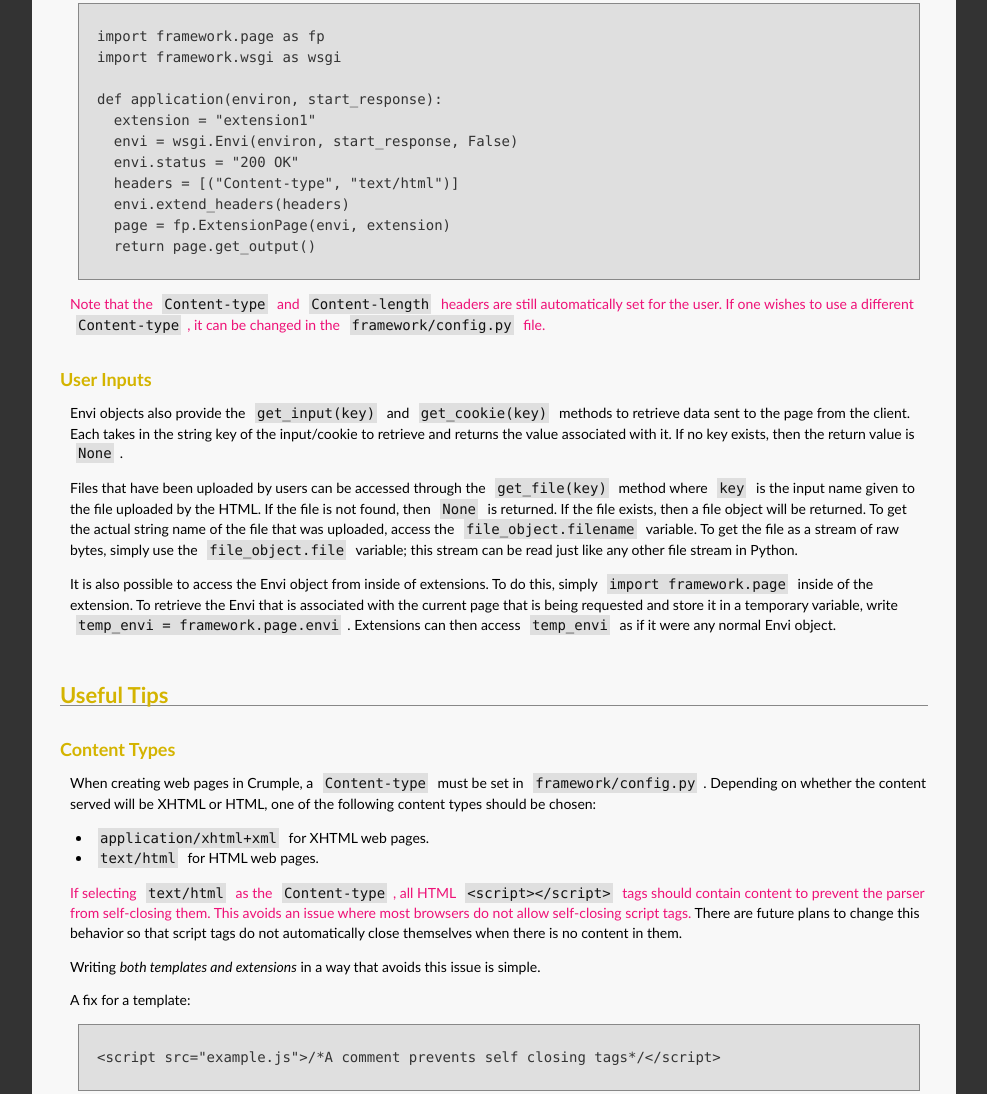
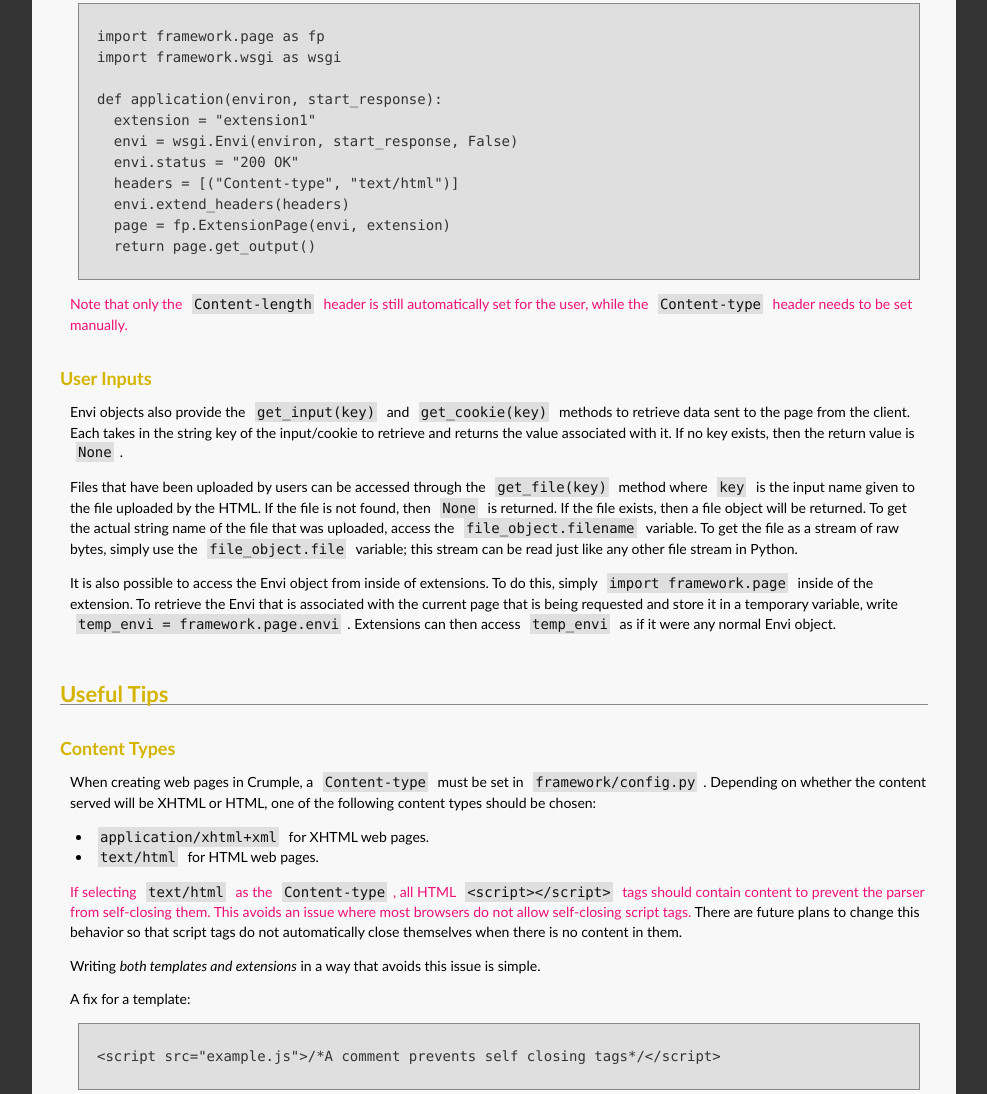
Before and after one commit to leechy9/Crumple, a plain HTML site: page documentation.html in a window 1280 px wide. Shown: the part 8531-9625 px from the top of the page, without its empty margins (146-1133 px from the left). Drawn offline with Linux system fonts and the light colour scheme.

Commit message:
Fixed an error with the documentation on envi defaults.

```diff
--- a/documentation.html
+++ b/documentation.html
@@ -510,7 +510,7 @@
                     &ensp;&ensp;return page.get_output() <br />
                 </p>
             </div>
-            <p class="highlight">Note that the <span class="code">Content-type</span> and <span class="code">Content-length</span> headers are still automatically set for the user. If one wishes to use a different <span class="code">Content-type</span>, it can be changed in the <span class="code">framework/config.py</span> file.</p>
+            <p class="highlight">Note that only the <span class="code">Content-length</span> header is still automatically set for the user, while the <span class="code">Content-type</span> header needs to be set manually.</p>
 
             <!--=========User Inputs=========-->
             <h3 id="userInputs">User Inputs</h3>
```
